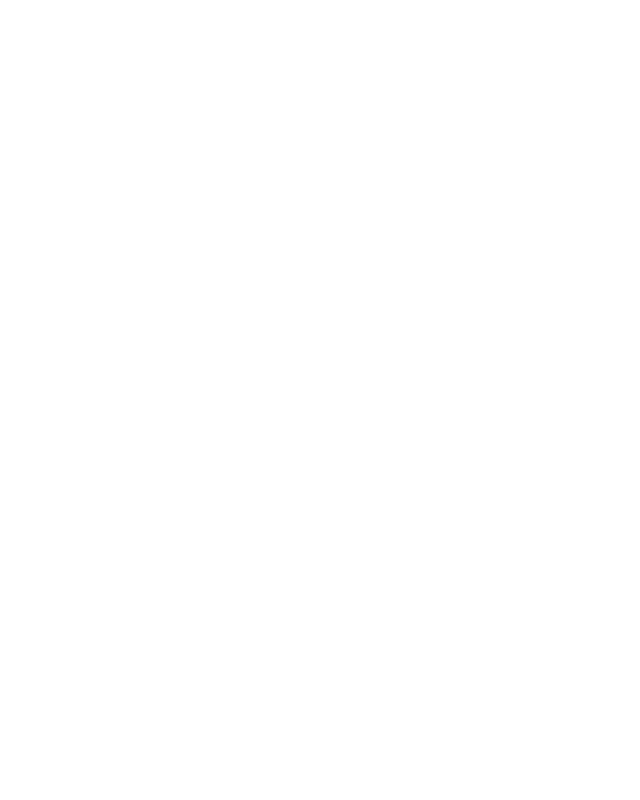
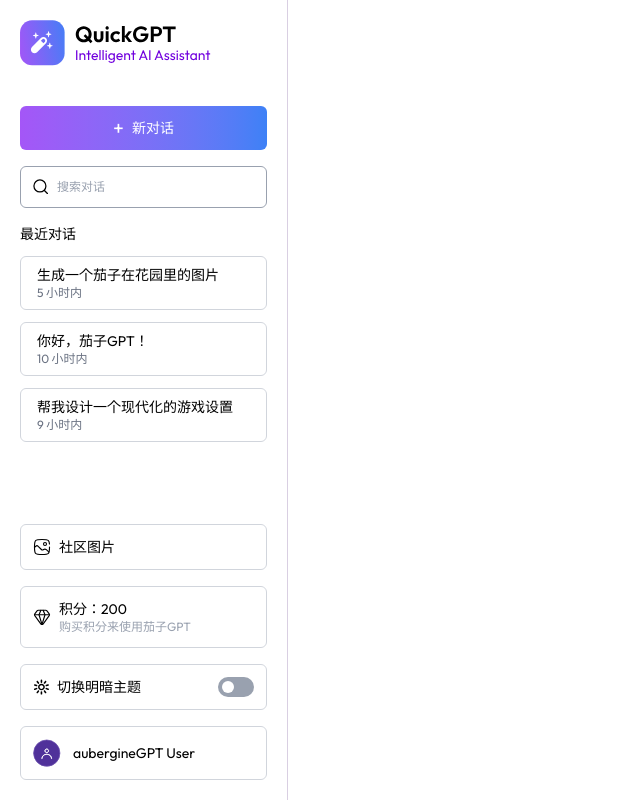
Before and after one commit to auberginewly/aubergineGPT, a React (Vite) app in the folder frontend/: page / in a window 1280 px wide. Shown: the whole page, without its empty margins (0-640 px from the left). Built offline with nearby package versions, Linux system fonts and the light colour scheme.

Commit message:
feat: 重构 Sidebar 组件，添加搜索功能和主题切换，优化用户体验

```diff
--- a/frontend/src/components/Sidebar.tsx
+++ b/frontend/src/components/Sidebar.tsx
@@ -1,10 +1,166 @@
-import React from 'react'
+import { useAppContext } from '../context/AppContext'
+import { useState } from 'react'
+import { assets } from '../assets/assets'
+import { useNavigate } from 'react-router-dom'
 
-const Sidebar = () => {
+
+import dayjs from 'dayjs'
+import relativeTime from 'dayjs/plugin/relativeTime'
+import 'dayjs/locale/zh-cn'
+
+interface SidebarProps {
+  isMenuOpen: boolean
+  setIsMenuOpen: (value: boolean) => void
+}
+
+
+const Sidebar = ({isMenuOpen, setIsMenuOpen}: SidebarProps) => {
+  const {chats, user, theme, setTheme, setSelectedChat} = useAppContext()
+  const navigate = useNavigate()
+  const [search, setSearch] = useState('')
+
+  const filteredChats = chats.filter((chat) =>
+  chat.messages[0] ? chat.messages[0].content.toLowerCase().includes(search.toLowerCase()) :
+  chat.title.toLowerCase().includes(search.toLowerCase())
+  )
+
+  dayjs.extend(relativeTime)
+  dayjs.locale('zh-cn')
+
+  // 格式化时间显示
+  const formatDate = (date: Date) => {
+    return dayjs(date).fromNow()
+  }
+
   return (
-    <div>
+    <div className={`flex flex-col h-screen min-w-72 p-5 dark:bg-linear-to-b from-[#242124]/30 to-[#000000]/30 border-r border-[#80609F]/30 backdrop-blur-3xl transition-all duration-500 max-md:absolute left-0 z-1
+      ${!isMenuOpen && 'max-md:-translate-x-full'}`}>
+      {/* Logo */}
+      <img
+        src={theme === 'dark' ? assets.logo_full : assets.logo_full_dark}
+        alt=""
+        className='w-full max-w-48'
+      />
+
+      {/* 新对话按钮 */}
+      <button
+        className='flex justify-center items-center w-full py-2 mt-10 text-white bg-gradient-to-r from-[#A456F7] to-[#3D81F6] text-sm rounded-md cursor-pointer'
+        // onClick={createNewChat}
+      >
+        <span className='mr-2 text-xl'>+</span> 新对话
+      </button>
+
+      {/* 搜索对话框 */}
+      <div className='flex items-center gap-2 p-3 mt-4 border border-gray-400 dark:border-white/20 rounded-md'>
+        <img src={assets.search_icon} className='w-4 not-dark:invert' alt="" />
+        <input
+          onChange={(e) => setSearch(e.target.value)}
+          value={search}
+          type="text"
+          placeholder='搜索对话'
+          className='text-xs placeholder:text-gray-400 outline-none flex-1 bg-transparent'
+        />
+      </div>
+
+      {/* 最近对话列表 */}
+      {chats.length > 0 && <p className='mt-4 text-sm'>最近对话</p>}
+      <div className='space-y-3 flex-1 overflow-y-scroll mt-3 text-sm'>
+        {filteredChats.map((chat) => (
+          <div
+            key={chat.id}
+            className='p-2 px-4 dark:bg-[#57317C]/10 border border-gray-300 dark:border-[#80609F]/15 rounded-md cursor-pointer flex justify-between group'
+            onClick={() => setSelectedChat(chat)}
+          >
+            <div>
+              <p className='truncate w-full'>
+                {chat.messages.length > 0 ? chat.messages[0].content.slice(0, 32) : chat.title}
+              </p>
+              <p className='text-xs text-gray-500 dark:text-[#B1A6C0]'>
+                {formatDate(chat.updatedAt) }
+              </p>
+            </div>
+            <img
+              src={assets.bin_icon}
+              alt="删除"
+              className='hidden group-hover:block w-4 cursor-pointer not-dark:invert'
+            />
+          </div>
+        ))}
+      </div>
+
+      {/* 社区图片 */}
+      <div
+        onClick={() => navigate('/community')}
+        className='flex items-center gap-2 p-3 mt-4 border border-gray-300 dark:border-white/15 rounded-md cursor-pointer hover:scale-103 transition-all'
+      >
+        <img src={assets.gallery_icon} className='w-4.5 not-dark:invert' alt="" />
+        <div className='flex flex-col text-sm'>
+          <p>社区图片</p>
+        </div>
+      </div>
+
+      {/* 积分购买选项 */}
+      <div
+        onClick={() => navigate('/credits')}
+        className='flex items-center gap-2 p-3 mt-4 border border-gray-300 dark:border-white/15 rounded-md cursor-pointer hover:scale-103 transition-all'
+      >
+        <img src={assets.diamond_icon} className='w-4.5 dark:invert' alt="" />
+        <div className='flex flex-col text-sm'>
+          <p>积分：{user?.credits}</p>
+          <p className='text-xs text-gray-400'>购买积分来使用茄子GPT</p>
+        </div>
+      </div>
+
+      {/* 暗色模式切换 */}
+      <div className='flex items-center justify-between gap-2 p-3 mt-4 border border-gray-300 dark:border-white/15 rounded-md'>
+        <div className='flex items-center gap-2 text-sm'>
+          <img src={assets.theme_icon} className='w-4 not-dark:invert' alt="" />
+          <p>切换明暗主题</p>
+        </div>
+        <label className='relative inline-flex cursor-pointer'>
+          <input
+            type="checkbox"
+            className="sr-only peer"
+            checked={theme === 'dark'}
+            onChange={() => setTheme(theme === 'dark' ? 'light' : 'dark')}
+          />
+          <div className='w-9 h-5 bg-gray-400 rounded-full peer-checked:bg-purple-600 transition-all relative'></div>
+          <span className='absolute left-1 top-1 w-3 h-3 bg-white rounded-full transition-transform peer-checked:translate-x-4'></span>
+        </label>
+      </div>
+
+      {/* 用户账号信息 */}
+      <div className='flex items-center gap-3 p-3 mt-4 border border-gray-300 dark:border-white/15 rounded-md cursor-pointer group'>
+        <img src={assets.user_icon} className='w-7 rounded-full' alt="" />
+        <p className='flex-1 text-sm dark:text-primary truncate'>
+          {user ? user.name : 'Login your account'}
+        </p>
+        {user && (
+          <img
+            src={assets.logout_icon}
+            className='h-5 cursor-pointer hidden not-dark:invert group-hover:block'
+            alt=""
+            onClick={(e) => {
+              e.stopPropagation()
+              // logout()
+            }}
+          />
+        )}
+
+
+      </div>
+
+      {/* 移动端隐藏sidebar */}
+      <img
+        src={assets.close_icon}
+        className='absolute top-3 right-3 size-5 cursor-pointer not-dark:invert md:hidden'
+        alt=""
+        onClick={() => setIsMenuOpen(false)}
+      />
+
 
     </div>
+
   )
 }
 
```
